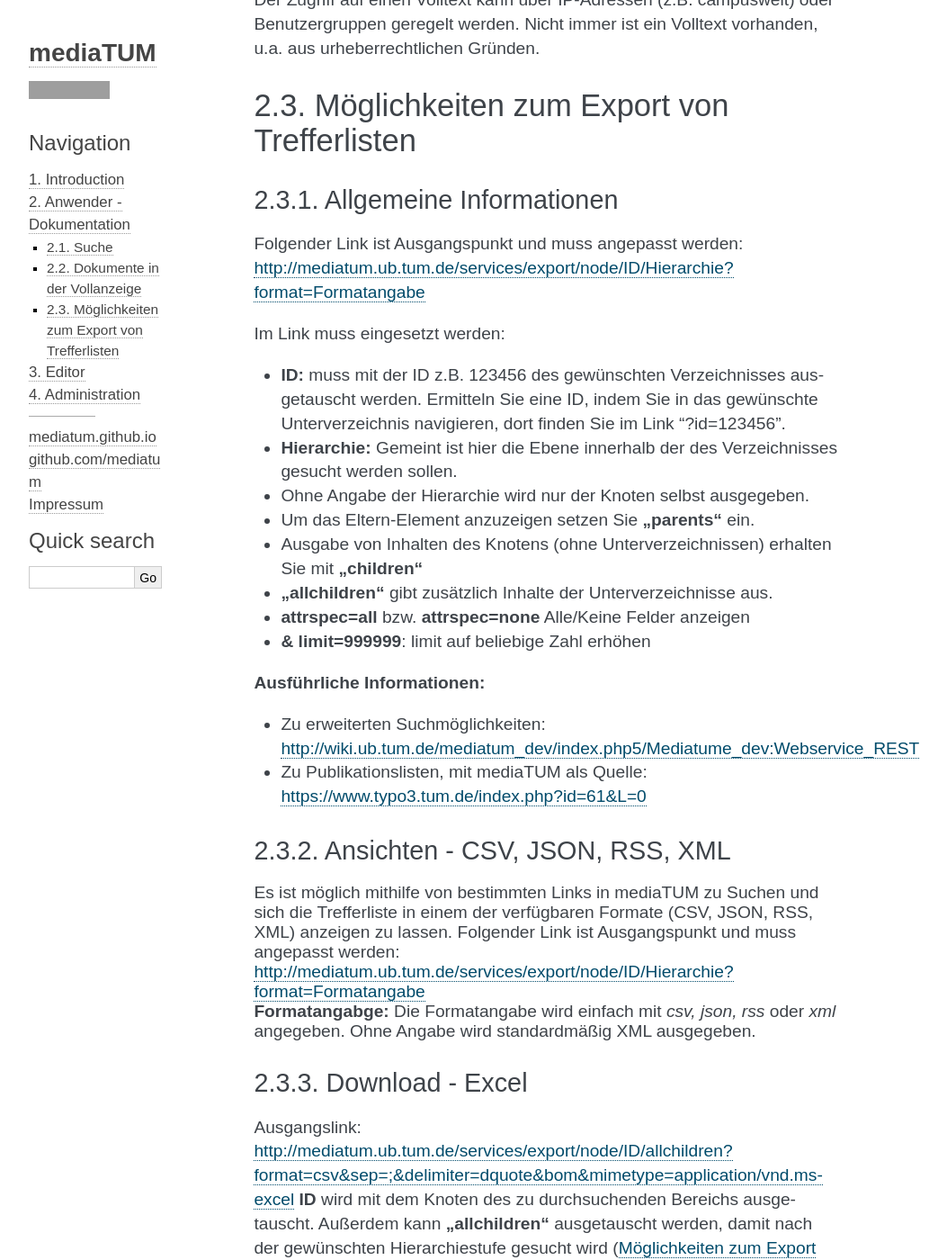
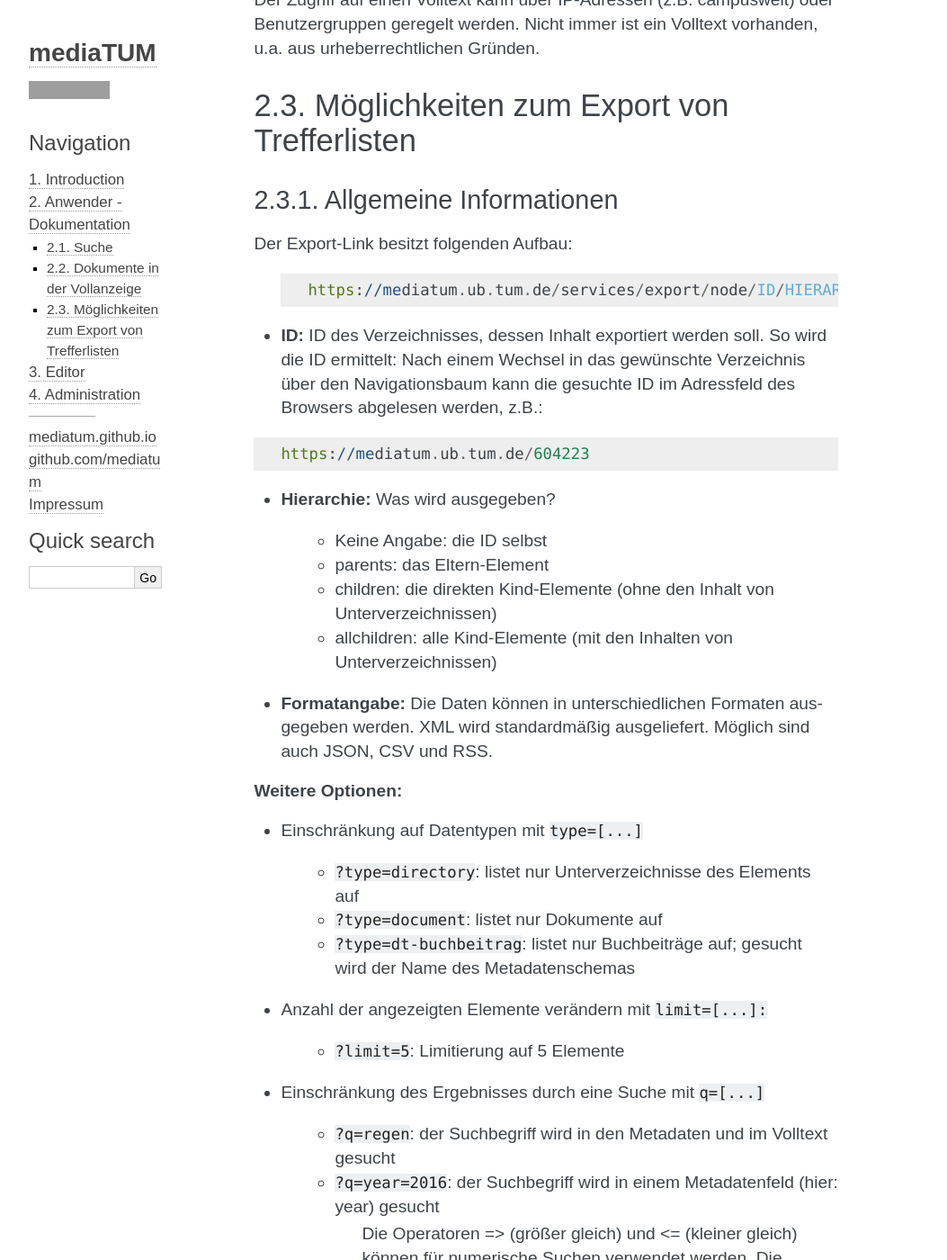
Before and after one commit to mediatum/mediatum-docs-en, a Sphinx documentation site: the page built from docs/source/user/index.rst, in a window 1280 px wide and 1400 px high, scrolled down 1236 px. Shown: the whole window at 90% size, without its empty margins (148-1201 px from the left). Built offline with Sphinx 7.4.7, drawn with Linux system fonts in a browser that asks for light colours; some of the changed text lies outside the part shown; grey boxes are pictures that could not be loaded.

Commit message:
Change content of chapter 'Export Trefferlisten, Allg. Informationen'; delete Chapter formats CSV, JSON, etc. (it's in named chapter included)

```diff
--- a/docs/source/user/index.rst
+++ b/docs/source/user/index.rst
@@ -38,24 +38,73 @@
 Allgemeine Informationen
 ^^^^^^^^^^^^^^^^^^^^^^^^
 
-Folgender Link ist Ausgangspunkt und muss angepasst werden:
-http://mediatum.ub.tum.de/services/export/node/ID/Hierarchie?format=Formatangabe
+Der Export-Link besitzt folgenden Aufbau:
 
-Im Link muss eingesetzt werden:
+   .. code-block:: ruby
 
--  **ID:** muss mit der ID z.B. 123456 des gewünschten Verzeichnisses
-   ausgetauscht werden. Ermitteln Sie eine ID, indem Sie in das
-   gewünschte Unterverzeichnis navigieren, dort finden Sie im Link
-   "?id=123456".
--  **Hierarchie:** Gemeint ist hier die Ebene innerhalb der des
-   Verzeichnisses gesucht werden sollen.
--  Ohne Angabe der Hierarchie wird nur der Knoten selbst ausgegeben.
--  Um das Eltern-Element anzuzeigen setzen Sie **„parents“** ein.
--  Ausgabe von Inhalten des Knotens (ohne Unterverzeichnissen) erhalten
-   Sie mit **„children“**
--  **„allchildren“** gibt zusätzlich Inhalte der Unterverzeichnisse aus.
--  **attrspec=all** bzw. **attrspec=none** Alle/Keine Felder anzeigen
--  **& limit=999999**: limit auf beliebige Zahl erhöhen
+
+       https://mediatum.ub.tum.de/services/export/node/ID/HIERARCHIE?format=FORMATANGABE
+
+
+- **ID:** ID des Verzeichnisses, dessen Inhalt exportiert werden soll. So wird die ID ermittelt: Nach einem Wechsel in das gewünschte Verzeichnis über den Navigationsbaum kann die gesuchte ID im Adressfeld des Browsers abgelesen werden, z.B.:
+
+.. code-block:: ruby
+
+      https://mediatum.ub.tum.de/604223
+
+
+- **Hierarchie:** Was wird ausgegeben?
+
+    - Keine Angabe: die ID selbst
+    - parents: das Eltern-Element
+    - children: die direkten Kind-Elemente (ohne den Inhalt von Unterverzeichnissen)
+    - allchildren: alle Kind-Elemente (mit den Inhalten von Unterverzeichnissen)
+
+- **Formatangabe:** Die Daten können in unterschiedlichen Formaten ausgegeben werden. XML wird standardmäßig ausgeliefert. Möglich sind auch JSON, CSV und RSS.
+
+
+| **Weitere Optionen:**
+
+
+
+- Einschränkung auf Datentypen mit ``type=[...]``
+
+    - ``?type=directory``: listet nur Unterverzeichnisse des Elements auf
+    - ``?type=document``: listet nur Dokumente auf
+    - ``?type=dt-buchbeitrag``: listet nur Buchbeiträge auf; gesucht wird der Name des Metadatenschemas
+
+- Anzahl der angezeigten Elemente verändern mit ``limit=[...]:``
+
+    - ``?limit=5``: Limitierung auf 5 Elemente
+
+- Einschränkung des Ergebnisses durch eine Suche mit ``q=[...]``
+
+    - ``?q=regen``: der Suchbegriff wird in den Metadaten und im Volltext gesucht
+    - ``?q=year=2016``: der Suchbegriff wird in einem Metadatenfeld (hier: year) gesucht
+          Die Operatoren => (größer gleich) und <= (kleiner gleich) können für numerische Suchen verwendet werden. Die Operator > und < können nicht verwendet werden.
+
+- Suche mit regulären Ausdrücken mit ``attrreg=[...]``, schneller als die Suche mit ``q=[...]``
+
+    - ``?attrreg=author-contrib=.*Lei[ß|s].*``: Suche nach Leiß oder Leis im Autorenfeld
+
+- Sortierung mit ``sortfield=[...]``
+
+    - ``?sortfield=-year``: absteigende Sortierung nach dem Inhalt des Feldes "year"
+    - ``?sortfield=year``: aufsteigende Sortierung nach dem Inhalt des Feldes "year"
+
+- Ausgabe der Inhalte über definierte Export-Masken im Feld <mask>  mit ``mask=[...]``, angegeben wird der Name der Export-Maske
+
+    - ``mask=none``: keine Ausgabe
+    - ``mask=default`` oder ``mask=nodesmall``: Kurzanzeige (nodesmall)
+    - ``mask=bibtex``: Ausgabe im Bibtex-Format
+    - ``mask=apa``: Ausgabe im APA-Format
+
+- Angezeigte Felder auswählen (beim JSON-Format) mit ``attrspec=[...]`` und ``attrlist=[...]``
+
+    - ``attrspec=none``: keine Felder werden angezeigt
+    - ``attrspec=all``: alle Felder werden angezeigt (default)
+    - ``attrspec=none&attrlist=year,author-contrib``: angezeigt werden nur die Felder year und author-contrib
+
 
 **Ausführliche Informationen:**
 
@@ -64,16 +113,6 @@
 -  Zu Publikationslisten, mit mediaTUM als Quelle:
    https://www.typo3.tum.de/index.php?id=61&L=0
 
-Ansichten - CSV, JSON, RSS, XML
-^^^^^^^^^^^^^^^^^^^^^^^^^^^^^^^
-
-| Es ist möglich mithilfe von bestimmten Links in mediaTUM zu Suchen und
-  sich die Trefferliste in einem der verfügbaren Formate (CSV, JSON,
-  RSS, XML) anzeigen zu lassen. Folgender Link ist Ausgangspunkt und
-  muss angepasst werden:
-  http://mediatum.ub.tum.de/services/export/node/ID/Hierarchie?format=Formatangabe
-| **Formatangabge:** Die Formatangabe wird einfach mit *csv, json, rss*
-  oder *xml* angegeben. Ohne Angabe wird standardmäßig XML ausgegeben.
 
 Download - Excel
 ^^^^^^^^^^^^^^^^
```
